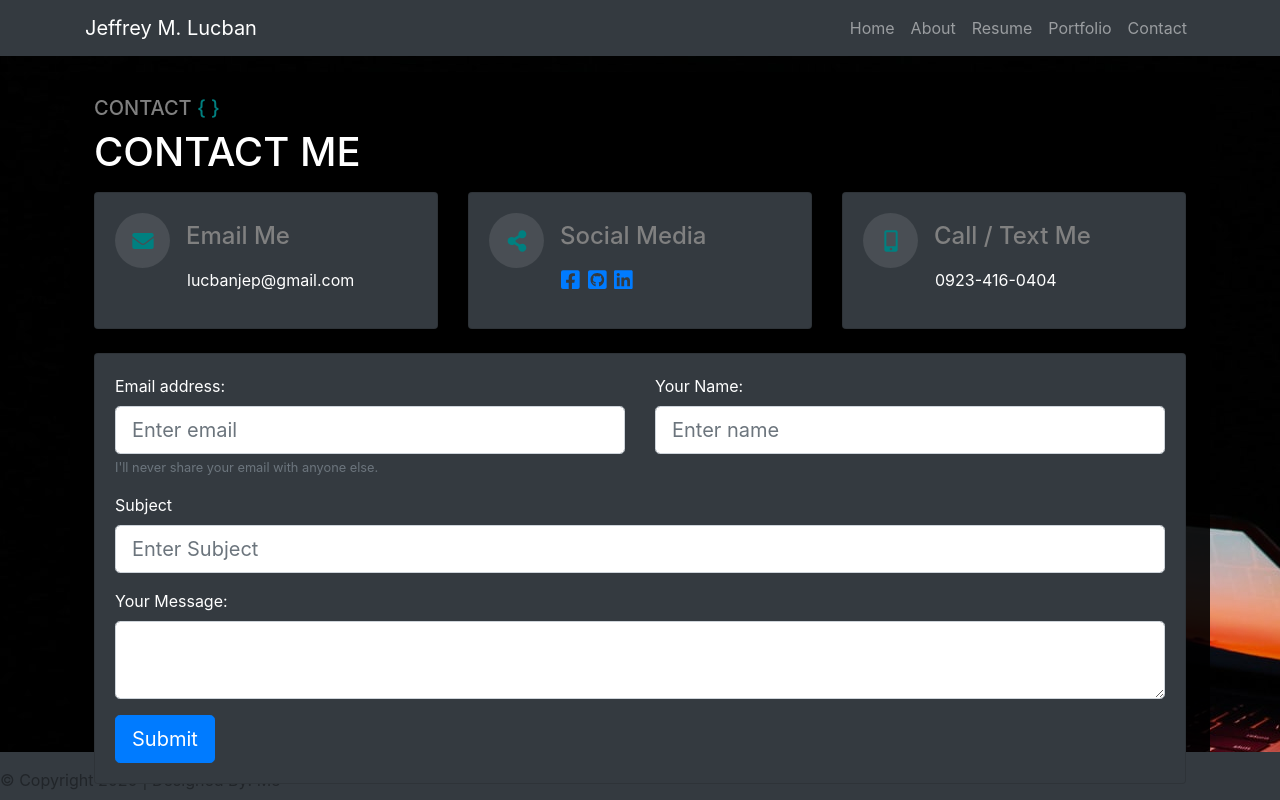
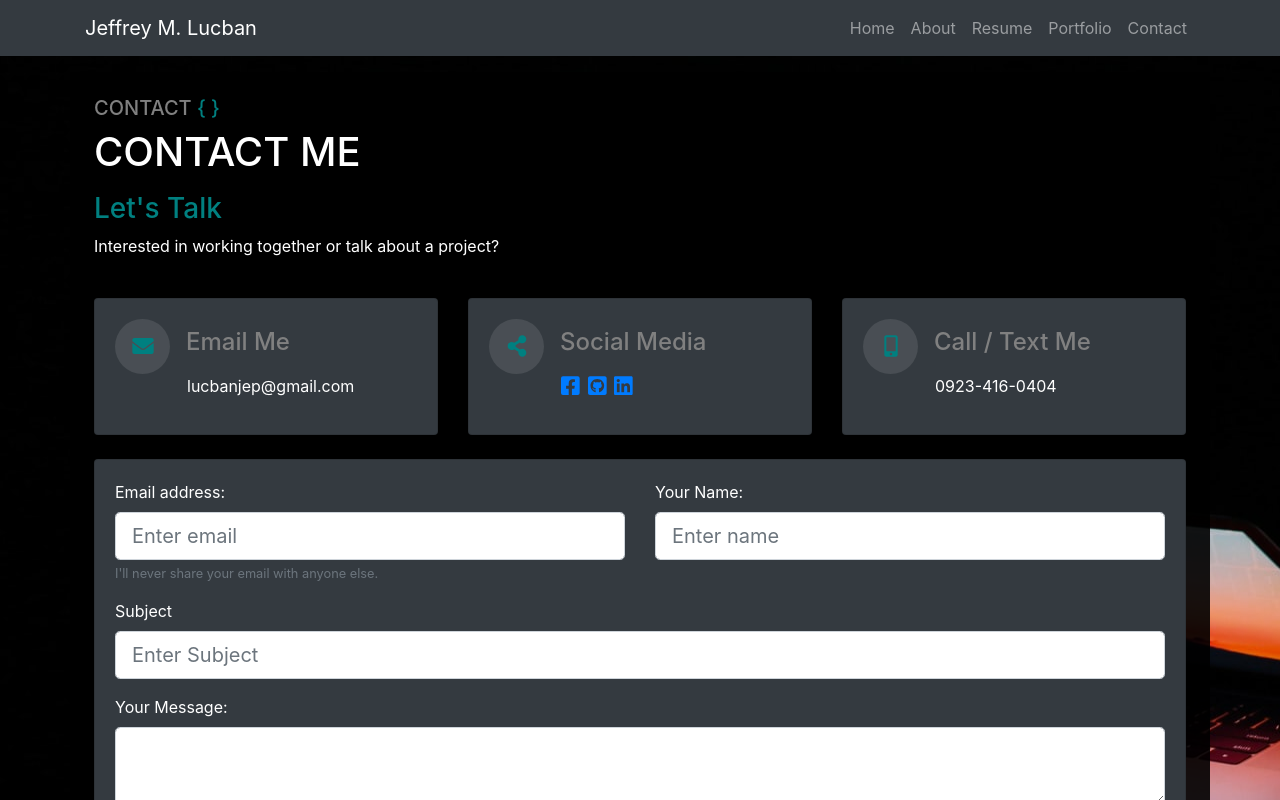
Before and after one commit to DyepLucban/my-portfolio, a Vue app: page /contact in a window 1280 px wide. Shown: the top 800 px of the page. Built offline with nearby package versions, Linux system fonts and the light colour scheme; what @growthbunker/vuetimeline would draw is missing.

Commit message:
update contact text

```diff
--- a/src/assets/css/style.css
+++ b/src/assets/css/style.css
@@ -83,7 +83,11 @@
 
 /* CONTACT SECTION CSS */
 #contact {
-    height: 94vh;
+    height: 100%;
+}
+
+#contact-holder p {
+    color: white;
 }
 /* END OF CONTACT SECTION CSS */
 
--- a/src/components/Contact/ContactComponent.vue
+++ b/src/components/Contact/ContactComponent.vue
@@ -6,6 +6,13 @@
                 <h1 class="mb-3" style="color:white;">CONTACT ME</h1>
             </b-col>
         </b-row>
+        <b-row>
+            <b-col>
+                <h3 style="color:teal;">Let's Talk</h3>
+                <p>Interested in working together or talk about a project?</p>
+            </b-col>
+        </b-row>
+        <br>
         <b-row>
             <b-col class="mb-4" lg="4">
                 <b-card bg-variant="dark" text-variant="white">
--- a/src/components/Contact/ContactFormComponent.vue
+++ b/src/components/Contact/ContactFormComponent.vue
@@ -13,17 +13,20 @@
                         <b-form-input autocomplete="off" size="lg" id="input-2" required placeholder="Enter name"></b-form-input>
                     </b-form-group>
                 </b-col>
-            </b-row>
 
+                <b-col lg="12">
                     <b-form-group label="Subject" label-for="input-2">
                         <b-form-input autocomplete="off" size="lg" id="input-2" required placeholder="Enter Subject"></b-form-input>
                     </b-form-group>
+                </b-col>
 
+                <b-col>
                     <b-form-group label="Your Message:" label-for="input-3">
                         <b-textarea size="lg"></b-textarea>
                     </b-form-group>
-
                     <b-button size="lg" type="submit" variant="primary">Submit</b-button>
+                </b-col>
+            </b-row>
         </b-form>
     </b-card>
 </template>
```
Lines whose indentation alone changed are shown as unchanged.
